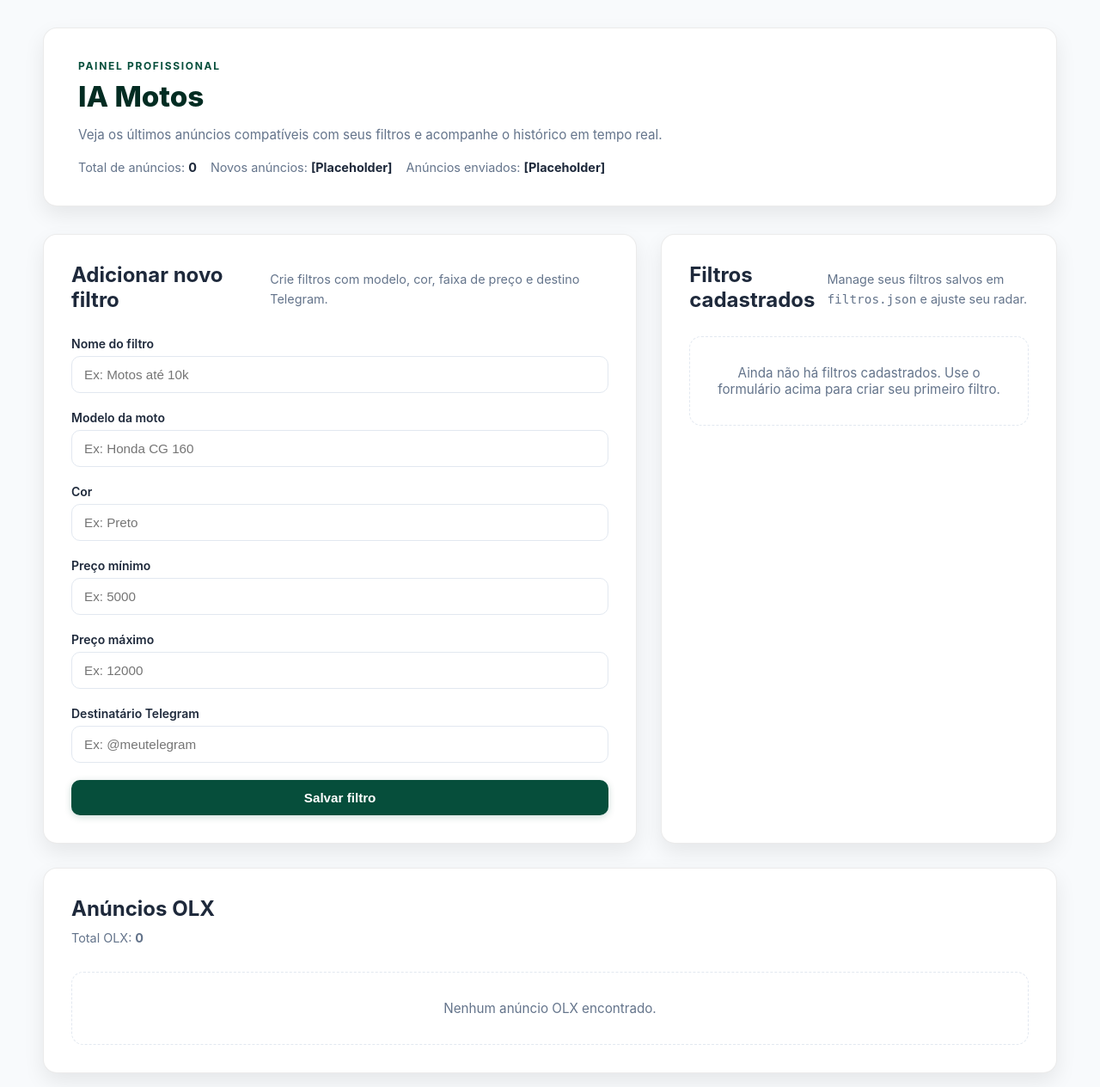
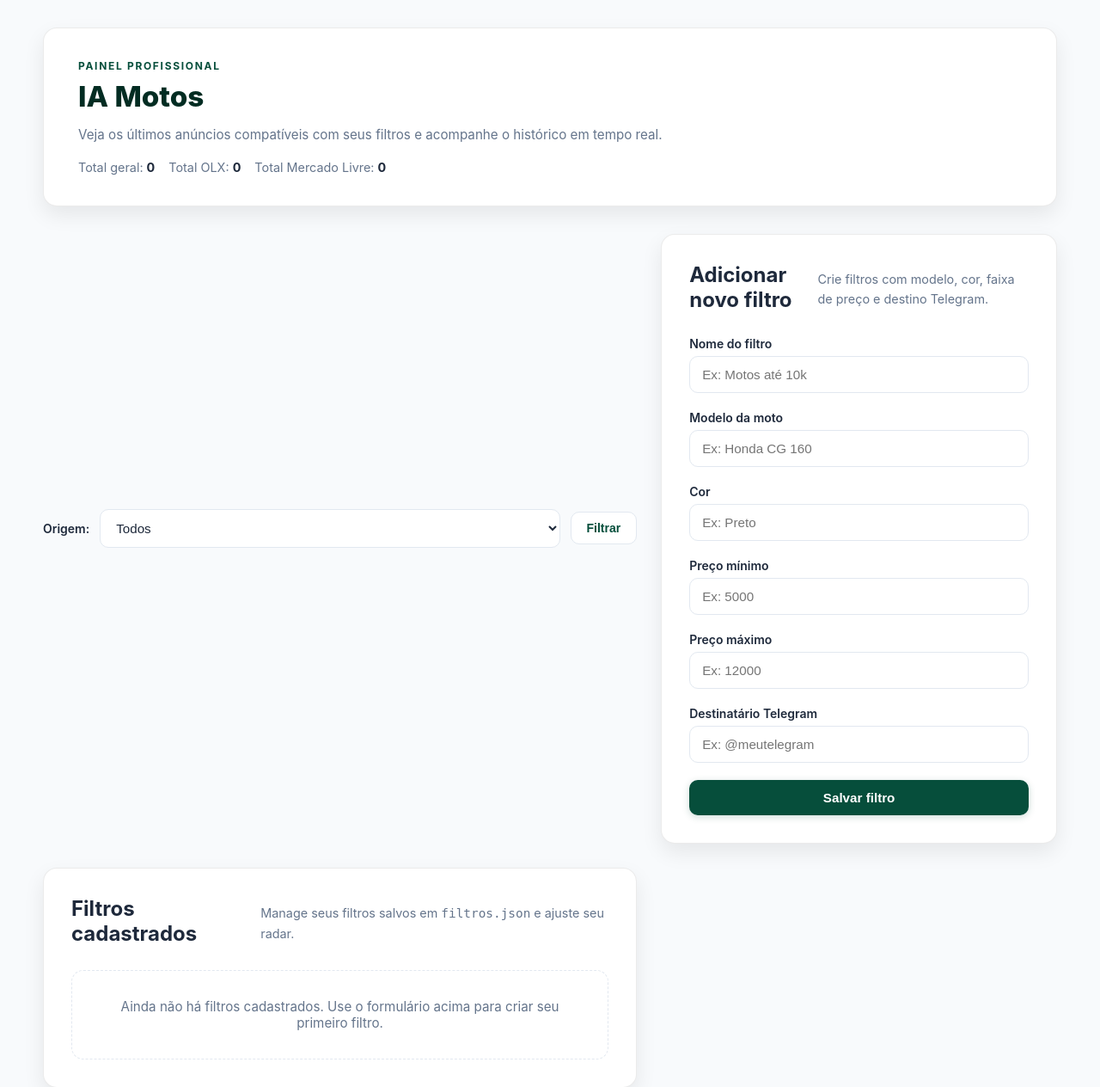
Before and after one commit to RenatoFariaDv/IA_Motos, a Flask app: page / in a window 1280 px wide. Shown: the top 1264 px of the page at 86% size. Run offline with Flask 3, Linux system fonts and the light colour scheme.

Commit message:
Adicionar contadores por origem na interface

```diff
--- a/interface/app.py
+++ b/interface/app.py
@@ -138,6 +138,8 @@ def index():
         anuncios_ml = [a for a in anuncios_todos if a.get('origem') == 'Mercado Livre']
 
     total_olx = len(anuncios_olx)
+    total_ml = len(anuncios_ml)
+    total_geral = len(anuncios_todos)
 
     return render_template(
         'index.html',
@@ -149,6 +151,8 @@ def index():
         search_query=termo,
         origem_atual=origem_atual,
         total_olx=total_olx,
+        total_ml=total_ml,
+        total_geral=total_geral,
         total_webmotors=0,
         total_combinado=total_olx,
         webmotors_json_path=None,
--- a/interface/templates/index.html
+++ b/interface/templates/index.html
@@ -26,14 +26,25 @@
         <h1>IA Motos</h1>
 <p class="subtitle">Veja os últimos anúncios compatíveis com seus filtros e acompanhe o histórico em tempo real.</p>
   </div>
-  <div class="indicators">
-    <span>Total de anúncios: <strong>{{ total_anuncios }}</strong></span>
-    <span>Novos anúncios: <strong>[Placeholder]</strong></span>
-    <span>Anúncios enviados: <strong>[Placeholder]</strong></span>
-  </div>
+      <div class="indicators">
+        <span>Total geral: <strong>{{ total_geral }}</strong></span>
+        <span>Total OLX: <strong>{{ total_olx }}</strong></span>
+        <span>Total Mercado Livre: <strong>{{ total_ml }}</strong></span>
+      </div>
 </header>
 
-    <main class="container">
+<main class="container">
+      <!-- Filtro de origem -->
+      <form method="get" style="margin-bottom: 24px; display: flex; gap: 12px; align-items: center;">
+        <label for="origem">Origem:</label>
+        <select name="origem" id="origem">
+          <option value="all" {% if origem_atual == 'all' %}selected{% endif %}>Todos</option>
+          <option value="olx" {% if origem_atual == 'olx' %}selected{% endif %}>OLX</option>
+          <option value="webmotors" {% if origem_atual == 'webmotors' %}selected{% endif %}>Webmotors</option>
+          <option value="mercado_livre" {% if origem_atual == 'mercado_livre' %}selected{% endif %}>Mercado Livre</option>
+        </select>
+        <button type="submit" class="btn-secondary">Filtrar</button>
+      </form>
       <section class="card card-form">
         <div class="card-header">
           <h2>Adicionar novo filtro</h2>
```
